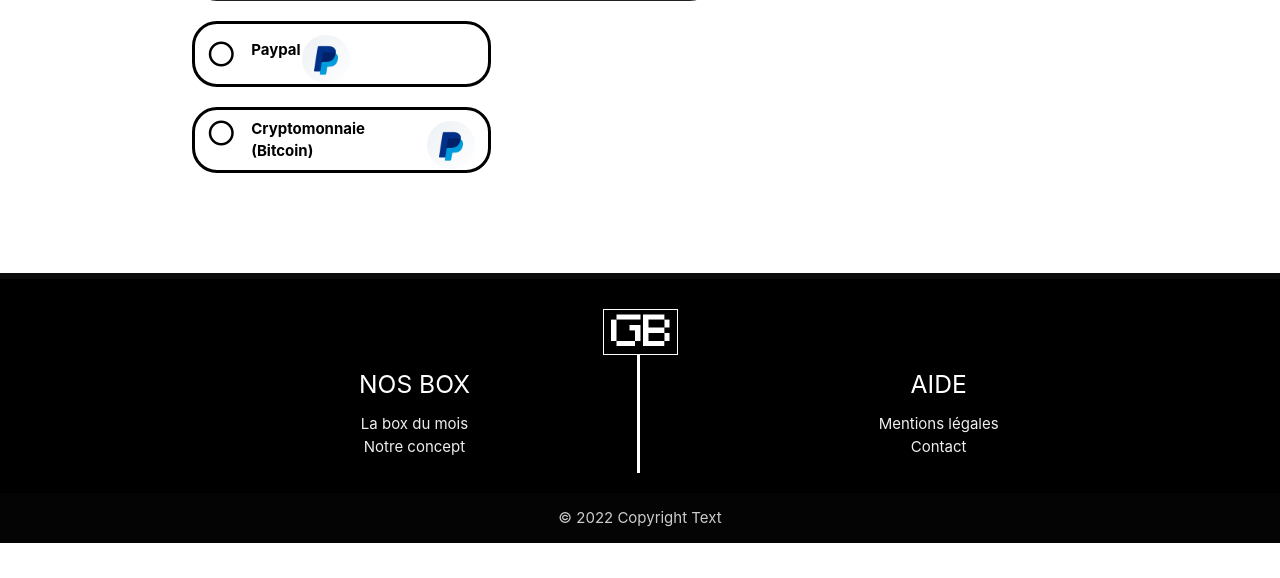
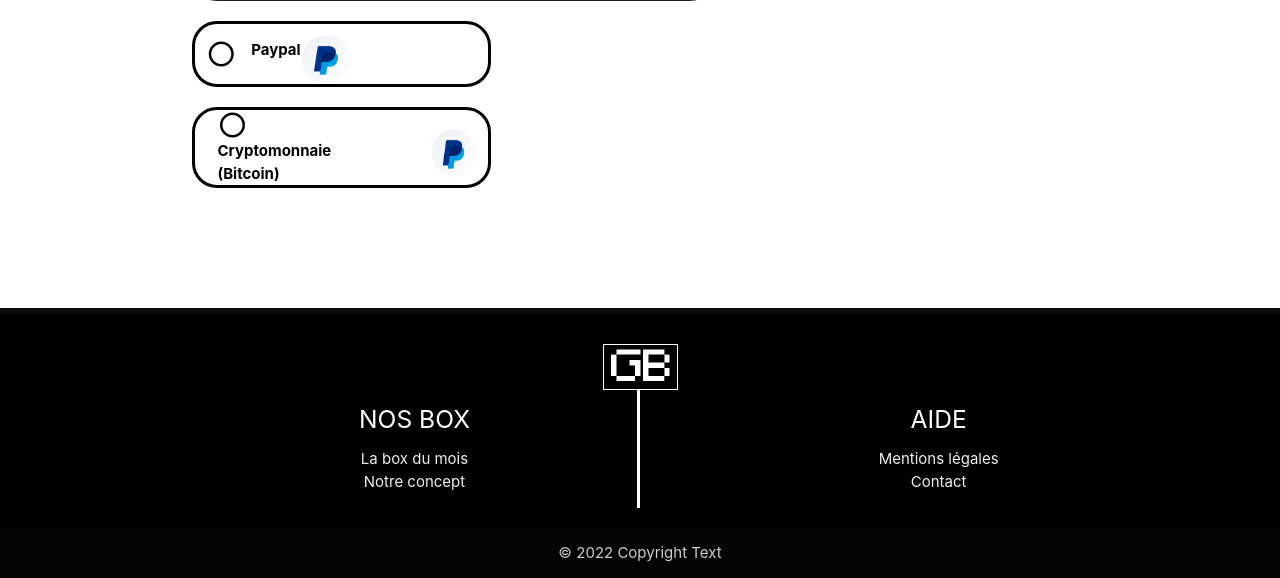
Before and after one commit to KingPrime69/Site-Pro, a PHP site: page /Achat.php in a window 1280 px wide. Shown: the part 957-1535 px from the top of the page. Before the commit the page ends 1500 px from the top, so only its background shows below. Run offline with PHP 8.4, Linux system fonts and the light colour scheme; data comes from the database, SQL or seed files in the repository; some web fonts are replaced.

Commit message:
boutton fix

```diff
--- a/Achat.php
+++ b/Achat.php
@@ -74,9 +74,9 @@
           </div>
         </div>
         <div class="row">
-          <div class="Paypalbtn col l4 valign-wrapper">
-            <a class="Pay waves-effect waves-light"><i class="small material-icons left">radio_button_unchecked</i>Cryptomonnaie (Bitcoin)</a>
-            <i class="right-align"><img src="img/Paypal.png" class="Paypal circle right"></i>
+          <div class="Paypalbtn col s4 row valign-wrapper">
+            <a class="Pay waves-effect waves-light col l8 no-margin"><i class="small material-icons left">radio_button_unchecked</i>Cryptomonnaie (Bitcoin)</a>
+            <img src="img/Paypal.png" class="Paypal circle col l2">
           </div>
         </div>
       </div>
```
